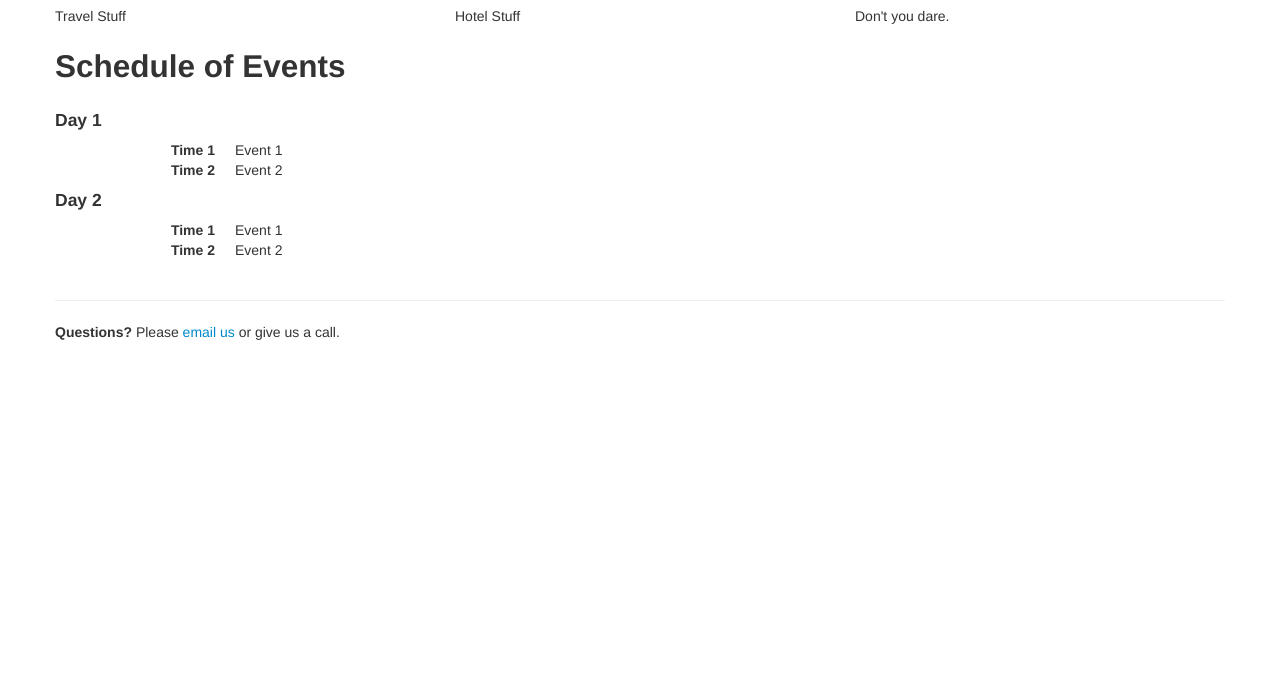
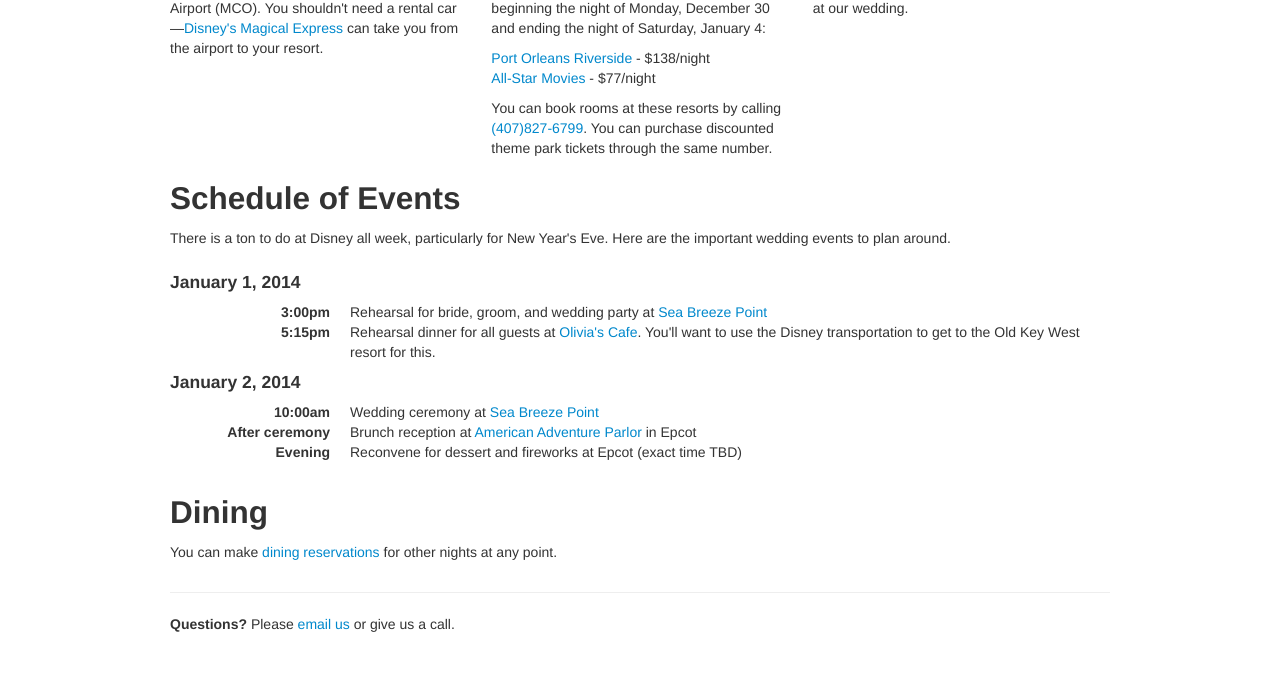
Before and after one commit to kennyjackelen/wedding, a plain HTML site: page index.html in a window 1280 px wide. Shown: the part 715-1399 px from the top of the page. Before the commit the page ends 1107 px from the top, so only its background shows below. Drawn offline with nearby package versions, Linux system fonts and the light colour scheme.

Commit message:
added content

```diff
--- a/css/main.css
+++ b/css/main.css
@@ -1,5 +1,4 @@
-
-
-/* ==========================================================================
-   Author's custom styles
-   ========================================================================== */
+.container-fluid {
+  max-width: 940px;
+  margin: 0 auto;
+}
--- a/index.html
+++ b/index.html
@@ -36,6 +36,7 @@
                                 <li><a href="#lodging">Lodging</a></li>
                                 <li><a href="#gifts">Gifts</a></li>
                                 <li><a href="#schedule">Schedule</a></li>
+                                <li><a href="#dining">Dining</a></li>
                             </ul>
                             <ul class="nav pull-right">
                                 <li ><a href="mailto:jackelenwedding[at]gmail[dot]com">Email Us</a></li>
@@ -44,7 +45,7 @@
                     </div>
                 </div>
             </div>
-            <div class="container">
+            <div class="container-fluid">
 
             <div class="hero-unit">
                 <div class="row-fluid">
@@ -67,43 +68,66 @@
 
             </div>
 
-            <div class="row">
+            <div class="row-fluid">
                 <div class="span12" id="rsvp">
                     <h2>RSVP</h2>
-                    <p>RSVP Stuff</p>
+                    <p>Just give us a heads up by email or give us a call. With such a small group, we're not worrying about formal RSVPs.
+                        Just let us know whether you're coming and whether you're bringing a guest, and that should be plenty.</p>
                 </div>
             </div>
 
-            <div class="row">
+            <div class="row-fluid">
                 <div class="span4" id="travel">
                     <h2>Travel</h2>
-                    <p>Travel Stuff</p>
+                    <p>You'll want to fly into Orlando International Airport (MCO).
+                        You shouldn't need a rental car&mdash;<a href="//disneyworld.disney.go.com/guest-services/magical-express/">Disney's Magical Express</a> can take you from the airport to your resort.</p>
                 </div>
                 <div class="span4" id="lodging">
                     <h2>Lodging</h2>
-                    <p>Hotel Stuff</p>
+                    <p>We've blocked rooms at two Disney resorts, beginning the night of Monday, December 30 and ending the night of Saturday, January 4: </p>
+                    <ul class="unstyled">
+                        <li>
+                            <a href="//disneyworld.disney.go.com/resorts/port-orleans-resort-riverside/">Port Orleans Riverside</a> - $138/night
+                        </li>
+                        <li>
+                            <a href="//disneyworld.disney.go.com/resorts/all-star-movies-resort/">All-Star Movies</a> - $77/night
+                        </li>
+                    </ul>
+                    <p>You can book rooms at these resorts by calling <a href="tel:+14078276799">(407)827-6799</a>. You can purchase discounted theme park tickets through the same number.</p>
+
                </div>
                 <div class="span4" id="gifts">
                     <h2>Gifts</h2>
-                    <p>Don't you dare.</p>
+                    <p>Don't you dare. Your gift to us is your presence at our wedding.</p>
                 </div>
             </div>
 
-            <div class="row">
+            <div class="row-fluid">
                 <div class="span12" id="schedule">
                     <h2>Schedule of Events</h2>
+                    There is a ton to do at Disney all week, particularly for New Year's Eve. Here are the important wedding events to plan around.
                     <dl class="dl-horizontal">
-                        <h4>Day 1</h4>
-                        <dt>Time 1</dt>
-                        <dd>Event 1</dd>
-                        <dt>Time 2</dt>
-                        <dd>Event 2</dd>
-                        <h4>Day 2</h4>
-                        <dt>Time 1</dt>
-                        <dd>Event 1</dd>
-                        <dt>Time 2</dt>
-                        <dd>Event 2</dd>
+                        <h4>January 1, 2014</h4>
+                        <dt>3:00pm</dt>
+                        <dd>Rehearsal for bride, groom, and wedding party at <a href="//disneyweddings.disney.go.com/weddings/florida/wishes/ceremony/garden/sea-breeze-point/detail">Sea Breeze Point</a></dd>
+                        <dt>5:15pm</dt>
+                        <dd>Rehearsal dinner for all guests at <a href="//disneyworld.disney.go.com/dining/old-key-west-resort/olivia-cafe/">Olivia's Cafe</a>.
+                            You'll want to use the Disney transportation to get to the Old Key West resort for this.</dd>
+                        <h4>January 2, 2014</h4>
+                        <dt>10:00am</dt>
+                        <dd>Wedding ceremony at <a href="//disneyweddings.disney.go.com/weddings/florida/wishes/ceremony/garden/sea-breeze-point/detail">Sea Breeze Point</a></dd>
+                        <dt>After ceremony</dt>
+                        <dd>Brunch reception at <a href="//disneyweddings.disney.go.com/weddings/florida/wishes/reception/theme-parks/epcot/americanparlor/detail">American Adventure Parlor</a> in Epcot</dd>
+                        <dt>Evening</dt>
+                        <dd>Reconvene for dessert and fireworks at Epcot (exact time TBD)</dd>
                     </dl>
+                </div>
+            </div>
+
+            <div class="row-fluid">
+                <div class="span12" id="dining">
+                    <h2>Dining</h2>
+                    <p>You can make <a href="http://disneyworld.disney.go.com/reservations/dining/">dining reservations</a> for other nights at any point.</p>
                 </div>
             </div>
 
```
